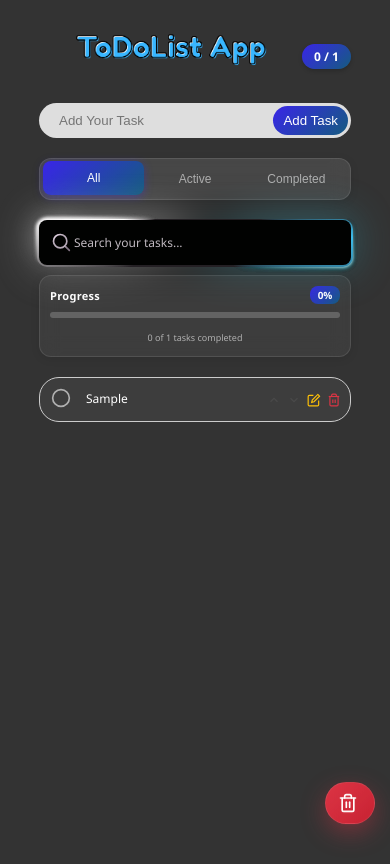
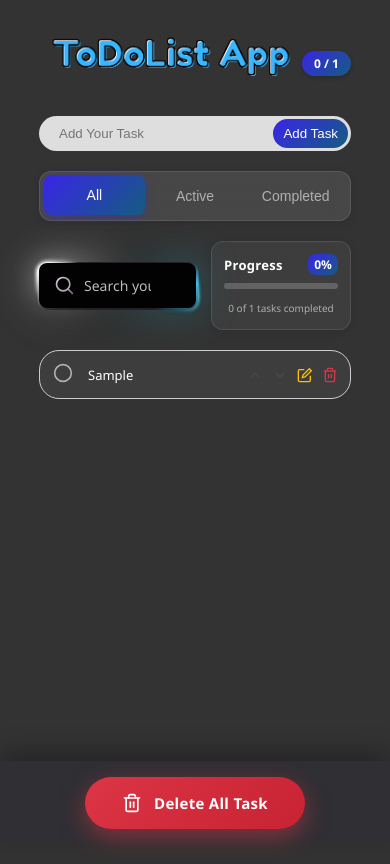
Before and after one commit to daffa1404/To-do-List-web, a React (Vite) app: page / in a window 390 px wide. Both pictures are taken after typing "Sample" into the empty fields and a click on the button "Add Task". Built offline with nearby package versions, Linux system fonts and the light colour scheme.

Commit message:
20.0 [Update our appearance]
Add delete all feature, fix bug error, provide comfortable display for mobile users

```diff
--- a/src/App.css
+++ b/src/App.css
@@ -281,13 +281,21 @@ html {
   border-bottom-right-radius: 8px;
 }
 
-/* ========== FLOATING DELETE ALL BUTTON STYLES ========== */
+/* ========== DELETE ALL BUTTON STYLES ========== */
+/* Desktop version - floating pojok kanan bawah */
 .delete-all-floating {
   position: fixed;
   bottom: 30px;
   right: 30px;
   z-index: 1000;
   animation: floatIn 0.5s cubic-bezier(0.175, 0.885, 0.32, 1.275);
+}
+
+/* Hide desktop floating button on mobile */
+@media only screen and (max-width: 768px) {
+  .delete-all-floating {
+    display: none;
+  }
 }
 
 .delete-all-floating-btn {
@@ -326,14 +334,83 @@ html {
   box-shadow: 0 5px 15px rgba(220, 53, 69, 0.4);
 }
 
-/* Delete text - hidden on small screens */
+/* Delete text - shown on all screens by default */
 .delete-text {
   white-space: nowrap;
   overflow: hidden;
   text-overflow: ellipsis;
+  display: block;
 }
 
-/* Floating animation */
+/* ========== MOBILE FOOTER DELETE BUTTON ========== */
+.delete-all-footer {
+  display: none;
+}
+
+/* Show footer only on mobile */
+@media only screen and (max-width: 768px) {
+  .delete-all-footer {
+    display: block;
+    position: fixed;
+    bottom: 0;
+    left: 0;
+    right: 0;
+    z-index: 1000;
+    background: rgba(48, 48, 53, 0.95);
+    backdrop-filter: blur(20px);
+    border-top: 1px solid rgba(47, 46, 46, 0.1);
+    padding: 15px 20px;
+    box-shadow: 0 -8px 25px rgba(0, 0, 0, 0.3);
+  }
+
+  .delete-all-footer-content {
+    display: flex;
+    justify-content: center;
+    align-items: center;
+  }
+
+  .delete-all-footer-btn {
+    display: flex;
+    align-items: center;
+    gap: 12px;
+    background: linear-gradient(135deg, #dc3545, #c82333);
+    border: none;
+    color: #fff;
+    padding: 16px 24px;
+    border-radius: 50px;
+    font-size: 15px;
+    font-weight: 600;
+    cursor: pointer;
+    transition: all 0.3s cubic-bezier(0.4, 0, 0.2, 1);
+    font-family: "Segoe UI", Tahoma, Geneva, Verdana, sans-serif;
+    letter-spacing: 0.3px;
+    text-transform: none;
+    position: relative;
+    overflow: hidden;
+    box-shadow: 0 8px 25px rgba(220, 53, 69, 0.5);
+    min-width: 220px;
+    max-width: 320px;
+    justify-content: center;
+  }
+
+  .delete-all-footer-btn:hover {
+    background: linear-gradient(135deg, #e74c3c, #c0392b);
+    transform: translateY(-2px) scale(1.03);
+    box-shadow: 0 12px 30px rgba(220, 53, 69, 0.6);
+  }
+
+  .delete-all-footer-btn:active {
+    transform: translateY(0) scale(1);
+    box-shadow: 0 5px 15px rgba(220, 53, 69, 0.4);
+  }
+
+  /* Add padding bottom to body to prevent content overlap */
+  body {
+    padding-bottom: 80px;
+  }
+}
+
+/* Floating animation for desktop */
 @keyframes floatIn {
   0% {
     transform: translateY(100px) scale(0.8);
@@ -349,7 +426,7 @@ html {
   }
 }
 
-/* Subtle floating animation */
+/* Subtle floating animation for desktop */
 .delete-all-floating-btn {
   animation: subtleFloat 6s ease-in-out infinite;
 }
@@ -973,210 +1050,4 @@ html {
     width: 24px;
     height: 24px;
   }
-
-  .filter-container {
-    padding: 3px;
-  }
-
-  .search-progress-container {
-    flex-direction: column;
-    gap: 10px;
-  }
-
-  .search-wrapper {
-    width: 100%;
-  }
-
-  .progress-wrapper {
-    width: 100%;
-  }
-
-  .progress-container {
-    padding: 10px;
-  }
-
-  .progress-text {
-    font-size: 12px;
-  }
-
-  .progress-percentage {
-    font-size: 11px;
-  }
-
-  .search-input {
-    font-size: 13px;
-    padding-inline: 40px 40px;
-  }
-
-  .search-input::placeholder {
-    font-size: 13px;
-  }
-
-  .search-icon {
-    left: 10px;
-  }
-
-  .search-clear-icon {
-    right: 10px;
-    width: 18px;
-    height: 18px;
-  }
-
-  .search-input-mask {
-    width: 40px;
-    left: 70px; /* Adjusted for mobile */
-  }
-
-  /* Mobile floating delete button adjustments */
-  .delete-all-floating {
-    bottom: 20px;
-    right: 20px;
-  }
-
-  .delete-all-floating-btn {
-    padding: 12px 16px;
-    font-size: 13px;
-    max-width: 200px;
-  }
-
-  .delete-text {
-    display: none; /* Hide text on mobile, show only icon */
-  }
 }
-
-@media (max-width: 480px) {
-  .logo-image {
-    max-width: 200px;
-  }
-
-  .wrapper>ul>li {
-    padding: 6px;
-  }
-
-  .wrapper>ul>li>.center {
-    font-size: 12px;
-    min-width: 120px;
-  }
-
-  .wrapper>ul>li>.right {
-    width: 80px;
-    gap: 0px;
-  }
-
-  .wrapper>ul>li>.right>span>button {
-    padding: 3px;
-    width: 20px;
-    height: 20px;
-  }
-
-  .filter-btn {
-    padding: 10px 12px;
-    font-size: 12px;
-  }
-
-  .edit-buttons {
-    gap: 6px;
-  }
-
-  .edit-btn {
-    padding: 5px 10px;
-    font-size: 11px;
-    min-width: 50px;
-  }
-
-  .progress-text {
-    font-size: 11px;
-  }
-
-  .progress-percentage {
-    font-size: 10px;
-  }
-
-  .progress-stats-text {
-    font-size: 9px;
-  }
-
-  .search-input {
-    font-size: 12px;
-    padding-inline: 35px 35px;
-  }
-
-  .search-input::placeholder {
-    font-size: 12px;
-  }
-
-  .search-icon {
-    left: 12px;
-  }
-
-  .search-clear-icon {
-    right: 12px;
-  }
-
-  .search-input-mask {
-    width: 35px;
-    left: 65px; /* Further adjusted for smallest screens */
-  }
-
-  /* Smallest screen floating delete button */
-  .delete-all-floating {
-    bottom: 15px;
-    right: 15px;
-  }
-
-  .delete-all-floating-btn {
-    padding: 10px 12px;
-    font-size: 12px;
-    min-width: 50px;
-    max-width: 50px; /* Icon only on very small screens */
-  }
-}
-
-/* Scrollbar styling untuk webkit browsers */
-::-webkit-scrollbar {
-  width: 8px;
-}
-
-::-webkit-scrollbar-track {
-  background: rgba(255, 255, 255, 0.1);
-  border-radius: 4px;
-}
-
-::-webkit-scrollbar-thumb {
-  background: linear-gradient(135deg, #3925e8, #155c7f);
-  border-radius: 4px;
-}
-
-::-webkit-scrollbar-thumb:hover {
-  background: linear-gradient(135deg, #3925e8, #155c7f);
-}
-
-/* Animation untuk smooth transitions */
-@keyframes fadeInUp {
-  from {
-    opacity: 0;
-    transform: translateY(10px);
-  }
-
-  to {
-    opacity: 1;
-    transform: translateY(0);
-  }
-}
-
-.wrapper>ul>li {
-  animation: fadeInUp 0.3s ease-out;
-}
-
-/* Focus states untuk accessibility */
-button:focus-visible,
-input:focus-visible {
-  outline: 2px solid #3925e8;
-  outline-offset: 2px;
-}
-
-/* Loading state jika diperlukan */
-.loading {
-  opacity: 0.6;
-  pointer-events: none;
-}
--- a/src/components/DeleteAllButton.jsx
+++ b/src/components/DeleteAllButton.jsx
@@ -21,12 +21,14 @@ function DeleteAllButton({ onDeleteAll, hasTasks, currentFilter, tasksCount }) {
           : `Delete Completed Tasks (${tasksCount})`;
       default:
         return tasksCount === 1
-          ? "Delete Task"
+          ? "Delete All Task"
           : `Delete All Tasks (${tasksCount})`;
     }
   };
 
   return (
+    <>
+      {/* Desktop Version - Floating Button */}
       <div className="delete-all-floating">
         <button
           type="button"
@@ -53,6 +55,37 @@ function DeleteAllButton({ onDeleteAll, hasTasks, currentFilter, tasksCount }) {
           <span className="delete-text">{getButtonText()}</span>
         </button>
       </div>
+
+      {/* Mobile Version - Footer */}
+      <div className="delete-all-footer">
+        <div className="delete-all-footer-content">
+          <button
+            type="button"
+            className="delete-all-footer-btn"
+            onClick={handleClick}
+            aria-label={getButtonText()}
+            title={getButtonText()}
+          >
+            <svg
+              width="20"
+              height="20"
+              viewBox="0 0 24 24"
+              fill="none"
+              stroke="currentColor"
+              strokeWidth="2"
+              strokeLinecap="round"
+              strokeLinejoin="round"
+            >
+              <polyline points="3,6 5,6 21,6" />
+              <path d="m19,6v14a2,2,0,0,1-2,2H7a2,2,0,0,1-2-2V6m3,0V4a2,2,0,0,1,2-2h4a2,2,0,0,1,2,2V6" />
+              <line x1="10" y1="11" x2="10" y2="17" />
+              <line x1="14" y1="11" x2="14" y2="17" />
+            </svg>
+            <span>{getButtonText()}</span>
+          </button>
+        </div>
+      </div>
+    </>
   );
 }
 
```
Lines whose indentation alone changed are shown as unchanged.
